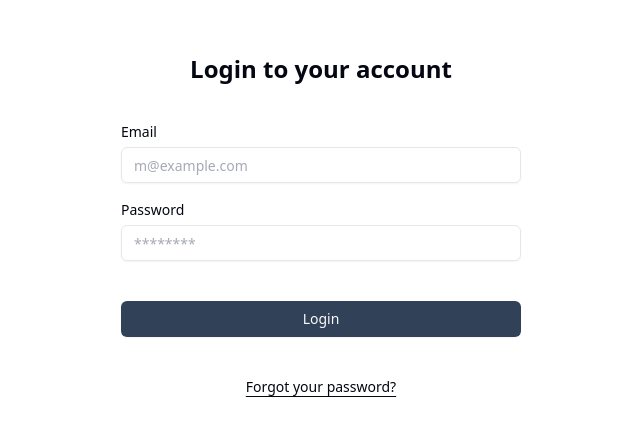
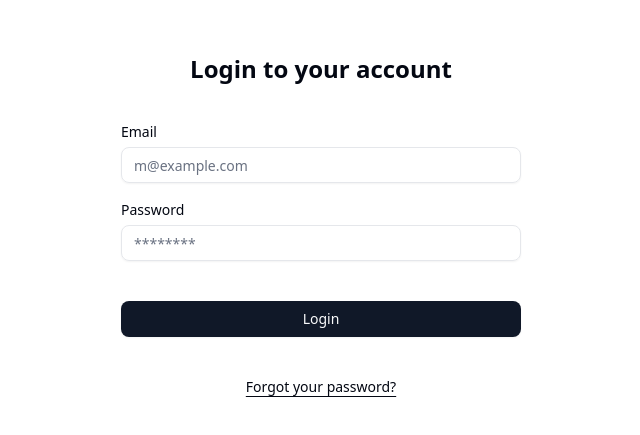
Before and after one commit to bluewave-labs/LangRoute, a Next.js app: page /login in a window 1280 px wide. Shown: the part 175-610 px from the top of the page, without its empty margins (319-959 px from the left). Built offline with nearby package versions, Linux system fonts and the light colour scheme.

Commit message:
chore: minor changes

```diff
--- a/src/app/globals.css
+++ b/src/app/globals.css
@@ -122,6 +122,9 @@
 	.h1{
 		@apply text-2xl font-semibold;
 	}
+	.h3{
+		@apply text-base font-semibold;
+	}
 	.body1{
 		@apply text-sm font-normal;
 	}
--- a/src/components/ui/button.tsx
+++ b/src/components/ui/button.tsx
@@ -6,11 +6,11 @@
 import { cn } from '@/lib/utils';
 
 const buttonVariants = cva(
-	"inline-flex items-center justify-center gap-2 whitespace-nowrap rounded-sm text-sm font-medium transition-all disabled:pointer-events-none disabled:cursor-not-allowed disabled:opacity-50 [&_svg]:pointer-events-none [&_svg:not([class*='size-'])]:size-4 shrink-0 [&_svg]:shrink-0 outline-none focus-visible:border-ring focus-visible:ring-ring/50 focus-visible:ring-[3px] aria-invalid:ring-destructive/20 dark:aria-invalid:ring-destructive/40 aria-invalid:border-destructive cursor-pointer",
+	"inline-flex items-center justify-center gap-2 whitespace-nowrap rounded-md text-sm font-medium transition-all disabled:pointer-events-none disabled:cursor-not-allowed disabled:opacity-50 [&_svg]:pointer-events-none [&_svg:not([class*='size-'])]:size-4 shrink-0 [&_svg]:shrink-0 outline-none focus-visible:border-ring focus-visible:ring-ring/50 focus-visible:ring-[3px] aria-invalid:ring-destructive/20 dark:aria-invalid:ring-destructive/40 aria-invalid:border-destructive cursor-pointer",
 	{
 		variants: {
 			variant: {
-				default: 'bg-slate-700 text-primary-foreground shadow-xs hover:bg-slate-700/90',
+				default: 'bg-primary text-primary-foreground shadow-xs hover:bg-primary/90',
 				destructive:
 					'bg-destructive text-white shadow-xs hover:bg-destructive/90 focus-visible:ring-destructive/20 dark:focus-visible:ring-destructive/40 dark:bg-destructive/60',
 				outline:
@@ -21,8 +21,8 @@
 			},
 			size: {
 				default: 'h-9 px-4 py-2 has-[>svg]:px-3',
-				sm: 'h-8 rounded-sm gap-1.5 px-3 has-[>svg]:px-2.5',
-				lg: 'h-10 rounded-sm px-6 has-[>svg]:px-4',
+				sm: 'h-8 rounded-md gap-1.5 px-3 has-[>svg]:px-2.5',
+				lg: 'h-10 rounded-md px-6 has-[>svg]:px-4',
 				icon: 'size-9',
 			},
 		},
--- a/src/components/ui/input.tsx
+++ b/src/components/ui/input.tsx
@@ -8,7 +8,7 @@
 			type={type}
 			data-slot='input'
 			className={cn(
-				'file:text-foreground placeholder:text-muted-foreground/60 selection:bg-primary selection:text-primary-foreground dark:bg-input/30 border-input flex h-9 w-full min-w-0 rounded-sm border bg-transparent px-3 py-1 text-base shadow-xs transition-[color,box-shadow] outline-none file:inline-flex file:h-7 file:border-0 file:bg-transparent file:text-sm file:font-medium disabled:pointer-events-none disabled:cursor-not-allowed disabled:opacity-50 md:text-sm',
+				'file:text-foreground placeholder:text-muted-foreground selection:bg-primary selection:text-primary-foreground dark:bg-input/30 border-input flex h-9 w-full min-w-0 rounded-md border bg-transparent px-3 py-1 text-base shadow-xs transition-[color,box-shadow] outline-none file:inline-flex file:h-7 file:border-0 file:bg-transparent file:text-sm file:font-medium disabled:pointer-events-none disabled:cursor-not-allowed disabled:opacity-50 md:text-sm',
 				'focus-visible:border-ring focus-visible:ring-ring/50 focus-visible:ring-[1px]',
 				'aria-invalid:ring-destructive/20 dark:aria-invalid:ring-destructive/40 aria-invalid:border-destructive',
 				className,
```
